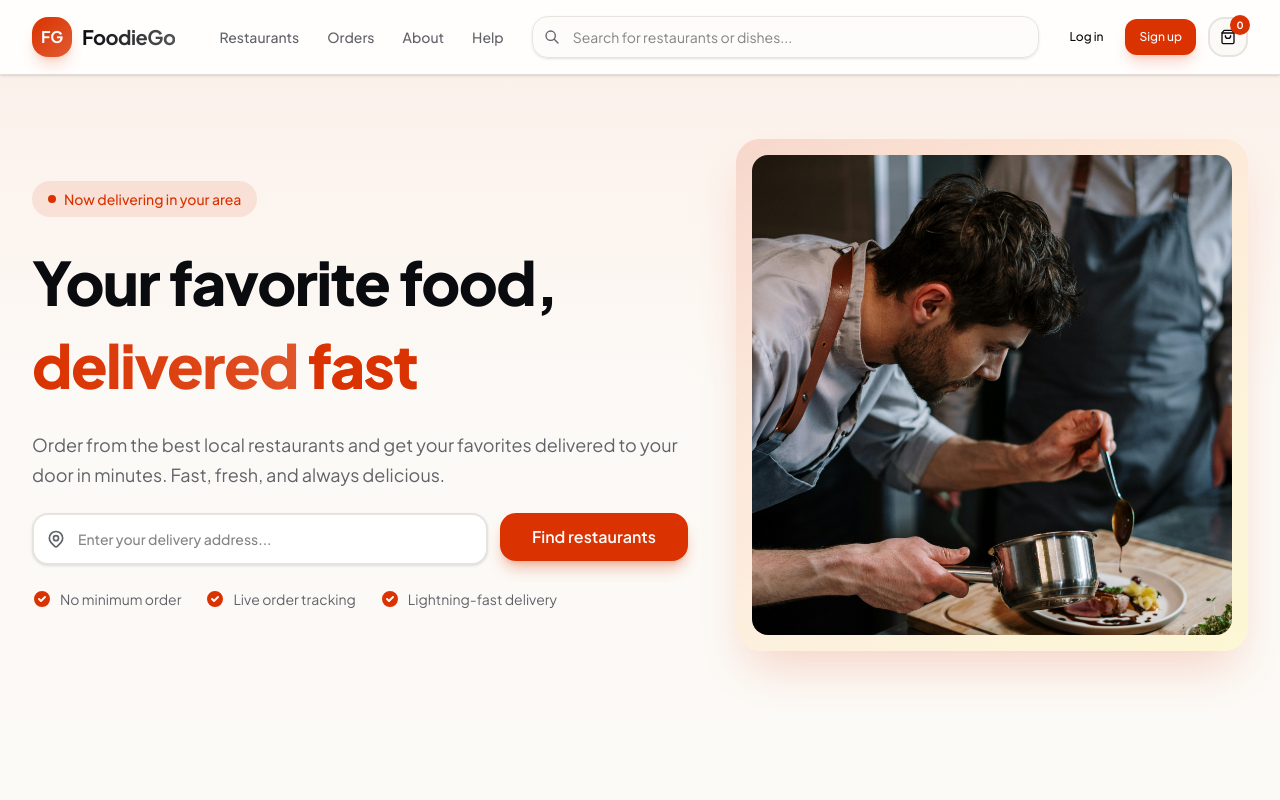
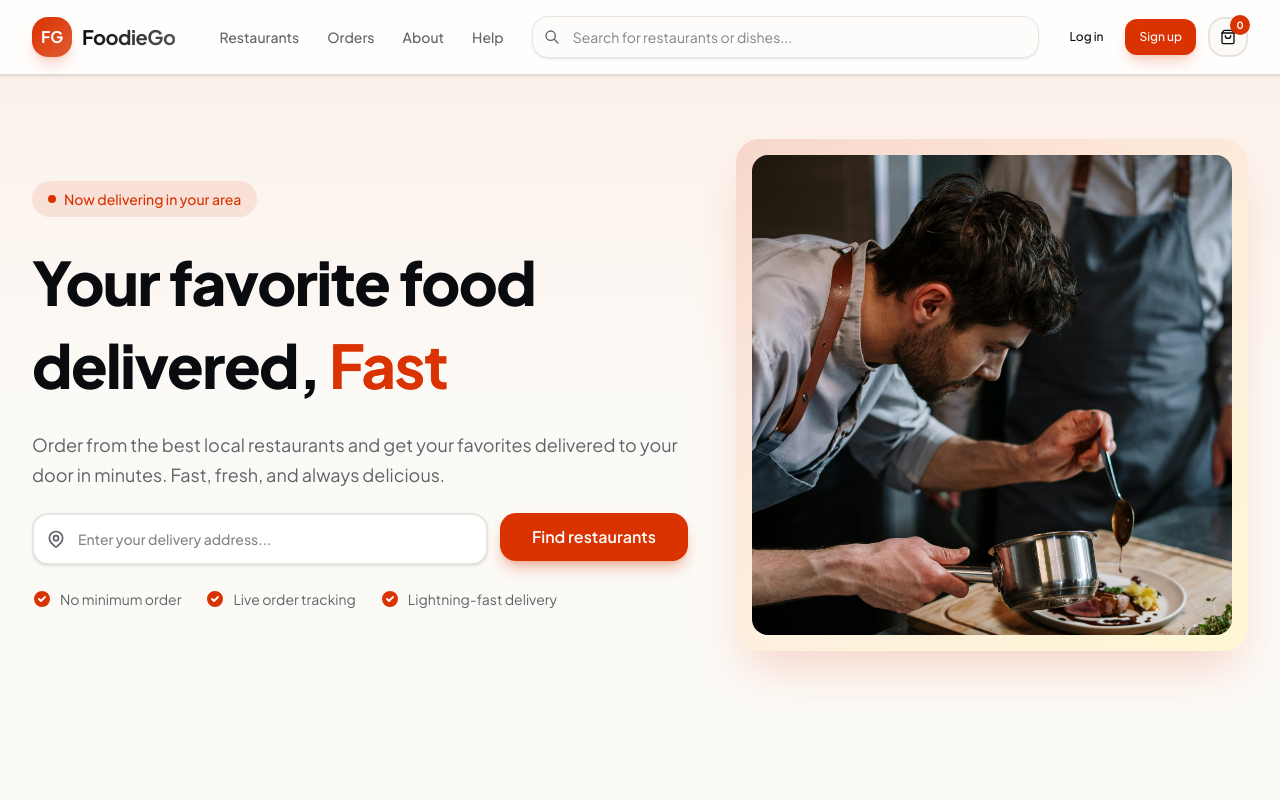
Before and after one commit to Ameerusa86/food-delivery, a Next.js app: page / in a window 1280 px wide. Shown: the top 800 px of the page. Built offline with nearby package versions, Linux system fonts and the light colour scheme.

Commit message:
Update homepage header to emphasize food delivery speed

```diff
--- a/app/page.tsx
+++ b/app/page.tsx
@@ -23,9 +23,9 @@ export default function HomePage() {
               </div>
 
               <h1 className="text-4xl font-extrabold tracking-tight sm:text-5xl lg:text-6xl">
-                Your favorite food,{" "}
+                Your favorite food delivered,{" "}
                 <span className="bg-linear-to-r from-primary via-primary/90 to-primary/70 bg-clip-text text-transparent">
-                  delivered <span className="text-primary">fast</span>
+                  <span className="text-primary font-bold">Fast</span>
                 </span>
               </h1>
 
```
